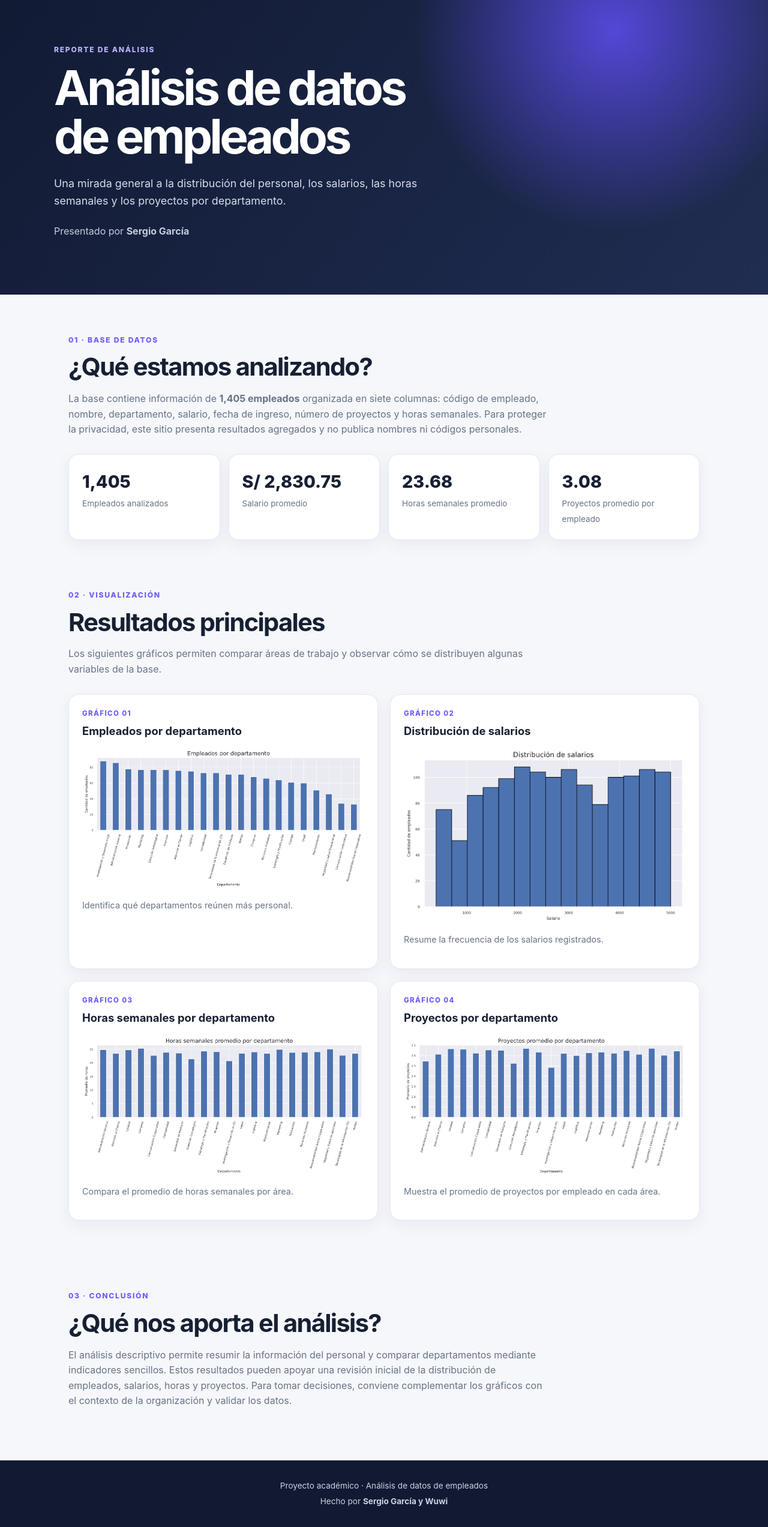
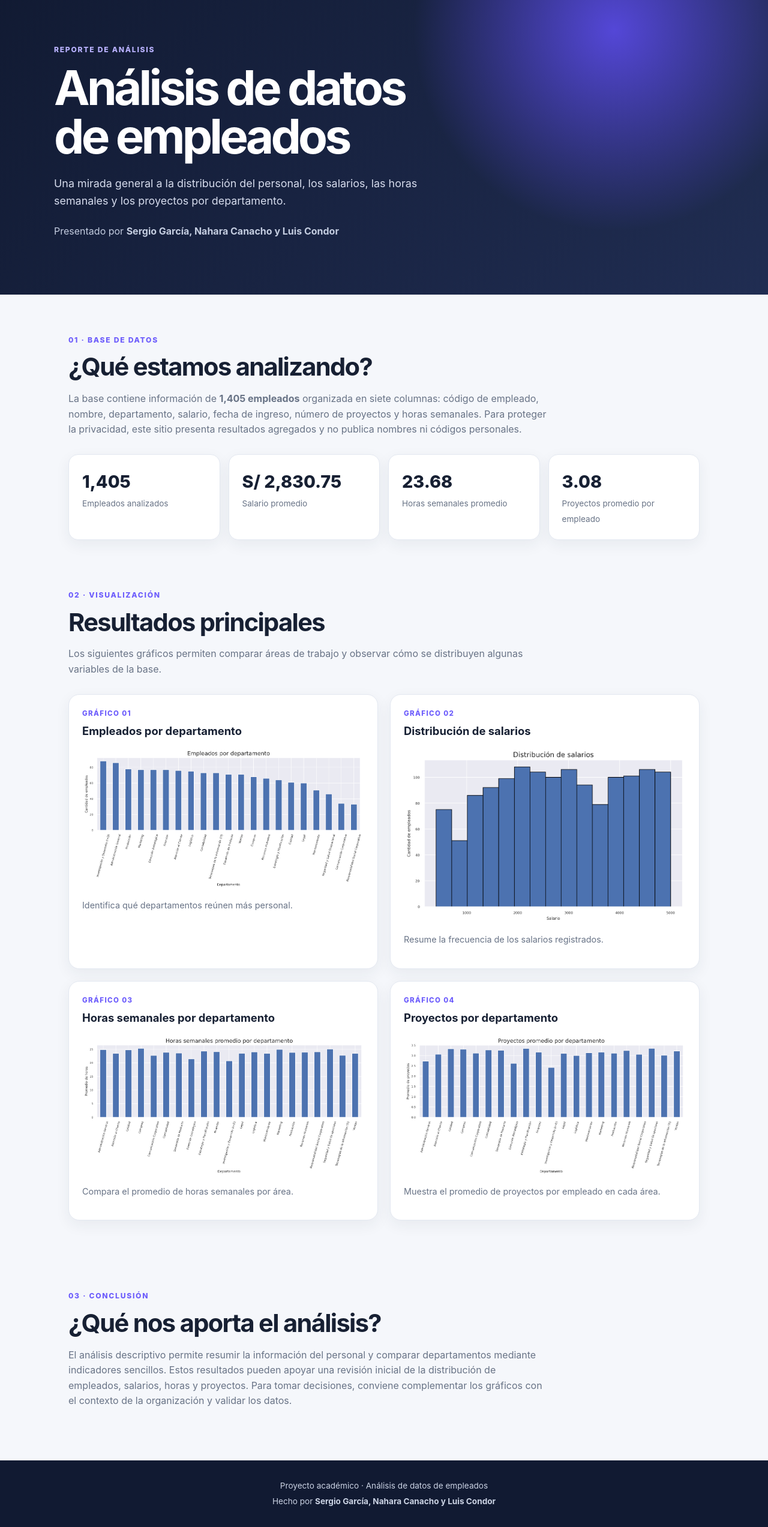
Before and after one commit to nahara-bot/Portal-trabajadores, a plain HTML site: page index.html in a window 1280 px wide. Shown: the part 60-2605 px from the top of the page at 60% size. Drawn offline with Linux system fonts and the light colour scheme.

Commit message:
Update index.html
nombre

```diff
--- a/index.html
+++ b/index.html
@@ -1,10 +1,10 @@
 <!DOCTYPE html>
 <html lang="es"><head><meta charset="UTF-8"><meta name="viewport" content="width=device-width, initial-scale=1.0">
-<title>Análisis de datos de empleados | Sergio García</title><link rel="stylesheet" href="styles.css"></head>
+<title>Análisis de datos de empleados | Sergio García, Nahara Canacho y Luis Condor</title><link rel="stylesheet" href="styles.css"></head>
 <body><header class="hero"><nav><span class="brand">Datos<span>+</span></span><a href="#graficos">Ver gráficos ↓</a></nav>
 <div class="hero-content"><p class="eyebrow">REPORTE DE ANÁLISIS</p><h1>Análisis de datos<br>de empleados</h1>
 <p class="intro">Una mirada general a la distribución del personal, los salarios, las horas semanales y los proyectos por departamento.</p>
-<p class="author">Presentado por <strong>Sergio García</strong></p></div></header>
+<p class="author">Presentado por <strong>Sergio García, Nahara Canacho y Luis Condor</strong></p></div></header>
 <main><section class="section"><p class="eyebrow">01 · BASE DE DATOS</p><h2>¿Qué estamos analizando?</h2>
 <p class="section-intro">La base contiene información de <strong>1,405 empleados</strong> organizada en siete columnas: código de empleado, nombre, departamento, salario, fecha de ingreso, número de proyectos y horas semanales. Para proteger la privacidad, este sitio presenta resultados agregados y no publica nombres ni códigos personales.</p><div class="stats" id="stats"></div></section>
 <section class="section charts-section" id="graficos"><p class="eyebrow">02 · VISUALIZACIÓN</p><h2>Resultados principales</h2>
@@ -15,4 +15,4 @@
 <article class="chart-card"><div class="chart-number">GRÁFICO 04</div><h3>Proyectos por departamento</h3><img src="graficos/grafico4.png" alt="Promedio de proyectos por departamento"><p>Muestra el promedio de proyectos por empleado en cada área.</p></article>
 </div></section><section class="section conclusion"><p class="eyebrow">03 · CONCLUSIÓN</p><h2>¿Qué nos aporta el análisis?</h2>
 <p>El análisis descriptivo permite resumir la información del personal y comparar departamentos mediante indicadores sencillos. Estos resultados pueden apoyar una revisión inicial de la distribución de empleados, salarios, horas y proyectos. Para tomar decisiones, conviene complementar los gráficos con el contexto de la organización y validar los datos.</p></section></main>
-<footer><p>Proyecto académico · Análisis de datos de empleados</p><p>Hecho por <strong>Sergio García y Wuwi</strong></p></footer><script src="datos.js"></script><script src="script.js"></script></body></html>
+<footer><p>Proyecto académico · Análisis de datos de empleados</p><p>Hecho por <strong>Sergio García, Nahara Canacho y Luis Condor</strong></p></footer><script src="datos.js"></script><script src="script.js"></script></body></html>
```
